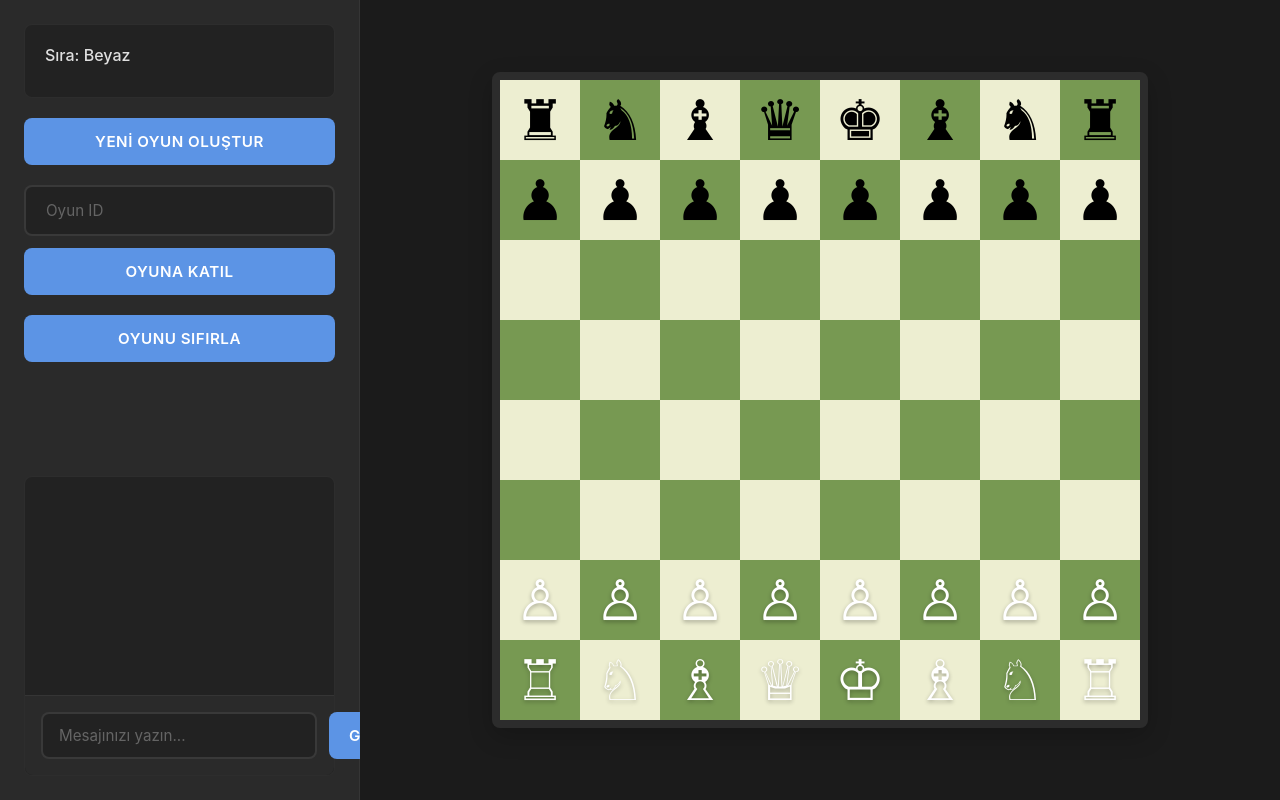
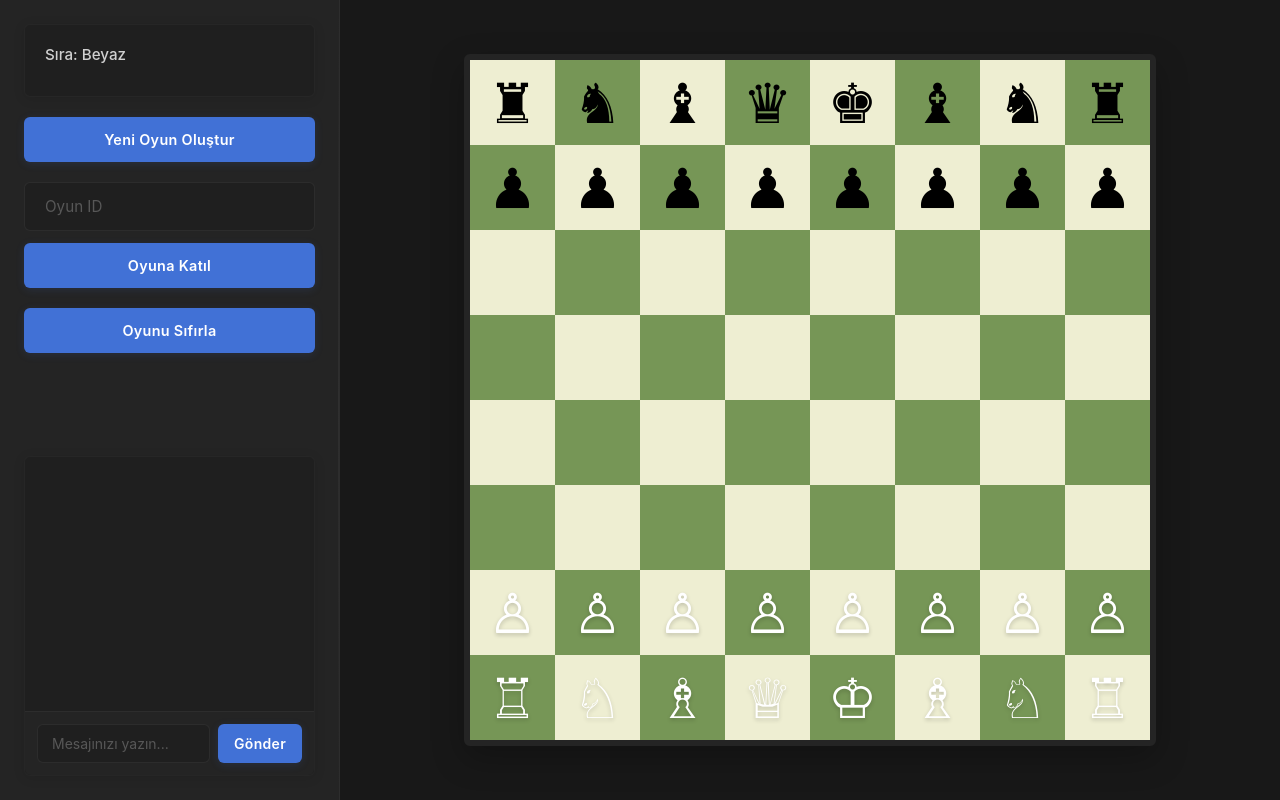
Before and after one commit to recepbulbul/chess5, a website: page public/index.html in a window 1280 px wide. Drawn offline with Linux system fonts and the light colour scheme.

Commit message:
Update style.css

```diff
--- a/public/style.css
+++ b/public/style.css
@@ -1,15 +1,15 @@
 :root {
-    --board-size: min(80vh, 700px);
+    --board-size: min(85vh, 720px);
     --square-size: calc(var(--board-size) / 8);
-    --primary-color: #1b1b1b;
-    --secondary-color: #222222;
-    --panel-bg: #2a2a2a;
-    --accent-color: #5c94e5;
-    --light-square: #edeed1;
-    --dark-square: #779952;
-    --text-color: #e0e0e0;
-    --border-radius: 8px;
-    --shadow: 0 8px 24px rgba(0, 0, 0, 0.2);
+    --primary-color: #181818;
+    --secondary-color: #1f1f1f;
+    --panel-bg: #242424;
+    --accent-color: #4171d6;
+    --light-square: #eeeed2;
+    --dark-square: #769656;
+    --text-color: #e4e4e4;
+    --border-radius: 6px;
+    --shadow: 0 12px 32px rgba(0, 0, 0, 0.25);
 }
 
 * {
@@ -17,6 +17,7 @@
     padding: 0;
     box-sizing: border-box;
     font-family: 'Inter', system-ui, -apple-system, sans-serif;
+    -webkit-font-smoothing: antialiased;
 }
 
 body {
@@ -28,7 +29,7 @@ body {
 
 .container {
     display: grid;
-    grid-template-columns: 360px 1fr;
+    grid-template-columns: 340px 1fr;
     height: 100vh;
 }
 
@@ -38,7 +39,43 @@ body {
     display: flex;
     flex-direction: column;
     gap: 1.25rem;
-    border-right: 1px solid rgba(255, 255, 255, 0.05);
+    border-right: 1px solid rgba(255, 255, 255, 0.04);
+    position: relative;
+}
+
+.game-controls::before {
+    content: '';
+    position: absolute;
+    top: 0;
+    right: 0;
+    bottom: 0;
+    width: 1px;
+    background: linear-gradient(to bottom,
+        rgba(255,255,255,0) 0%,
+        rgba(255,255,255,0.05) 50%,
+        rgba(255,255,255,0) 100%);
+}
+
+#gameInfo {
+    background: var(--secondary-color);
+    padding: 1.25rem;
+    border-radius: var(--border-radius);
+    border: 1px solid rgba(255, 255, 255, 0.03);
+    box-shadow: 0 2px 12px rgba(0, 0, 0, 0.1);
+}
+
+#currentPlayer {
+    font-size: 0.95rem;
+    font-weight: 500;
+    margin-bottom: 0.75rem;
+    color: var(--text-color);
+    opacity: 0.9;
+}
+
+#gameStatus {
+    font-weight: 600;
+    color: var(--accent-color);
+    font-size: 1.05rem;
 }
 
 .join-game {
@@ -54,21 +91,26 @@ button {
     background: var(--accent-color);
     color: #fff;
     font-weight: 600;
-    font-size: 0.95rem;
+    font-size: 0.9rem;
     cursor: pointer;
-    transition: all 0.2s ease;
-    text-transform: uppercase;
-    letter-spacing: 0.5px;
+    transition: all 0.2s cubic-bezier(0.4, 0, 0.2, 1);
+    letter-spacing: 0.3px;
+    box-shadow: 0 2px 8px rgba(65, 113, 214, 0.15);
 }
 
 button:hover {
-    background: #4a7fd1;
+    background: #5282e7;
     transform: translateY(-1px);
+    box-shadow: 0 4px 12px rgba(65, 113, 214, 0.25);
+}
+
+button:active {
+    transform: translateY(0);
 }
 
 input {
     padding: 0.875rem 1.25rem;
-    border: 2px solid rgba(255, 255, 255, 0.1);
+    border: 1px solid rgba(255, 255, 255, 0.06);
     border-radius: var(--border-radius);
     background: var(--secondary-color);
     color: var(--text-color);
@@ -79,11 +121,11 @@ input {
 
 input:focus {
     border-color: var(--accent-color);
-    background: var(--secondary-color);
+    box-shadow: 0 0 0 2px rgba(65, 113, 214, 0.1);
 }
 
 input::placeholder {
-    color: rgba(255, 255, 255, 0.3);
+    color: rgba(255, 255, 255, 0.25);
 }
 
 .board-container {
@@ -101,7 +143,8 @@ input::placeholder {
     border-radius: var(--border-radius);
     overflow: hidden;
     box-shadow: var(--shadow);
-    border: 8px solid #2c2c2c;
+    border: 6px solid #242424;
+    position: relative;
 }
 
 .square {
@@ -110,7 +153,7 @@ input::placeholder {
     display: flex;
     justify-content: center;
     align-items: center;
-    font-size: calc(var(--square-size) * 0.7);
+    font-size: calc(var(--square-size) * 0.65);
     cursor: pointer;
     transition: all 0.15s ease;
     position: relative;
@@ -125,109 +168,28 @@ input::placeholder {
 }
 
 .selected {
-    background-color: rgba(106, 164, 255, 0.5) !important;
+    background-color: rgba(106, 164, 255, 0.45) !important;
 }
 
 .valid-move::after {
     content: '';
     position: absolute;
-    width: 32%;
-    height: 32%;
-    background-color: rgba(0, 0, 0, 0.2);
+    width: 28%;
+    height: 28%;
+    background-color: rgba(0, 0, 0, 0.18);
     border-radius: 50%;
-}
-
-#gameInfo {
-    background: var(--secondary-color);
-    padding: 1.25rem;
-    border-radius: var(--border-radius);
-    border: 1px solid rgba(255, 255, 255, 0.05);
-}
-
-#currentPlayer {
-    font-size: 1rem;
-    font-weight: 500;
-    margin-bottom: 0.75rem;
-    color: var(--text-color);
-}
-
-#gameStatus {
-    font-weight: 600;
-    color: var(--accent-color);
-    font-size: 1.1rem;
-}
-
-/* Responsive Tasarım */
-@media (max-width: 1200px) {
-    .container {
-        grid-template-columns: 1fr;
-        grid-template-rows: auto 1fr;
-        height: 100vh;
-        overflow-y: auto;
-    }
-
-    .game-controls {
-        padding: 1rem;
-        border-right: none;
-        border-bottom: 1px solid rgba(255, 255, 255, 0.05);
-    }
-
-    :root {
-        --board-size: min(90vw, 80vh);
-    }
-
-    .board-container {
-        padding: 1rem;
-    }
-
-    .chat-container {
-        height: 250px;
-    }
-}
-
-/* Animasyonlar */
-@keyframes fadeIn {
-    from {
-        opacity: 0;
-        transform: scale(0.98);
-    }
-    to {
-        opacity: 1;
-        transform: scale(1);
-    }
-}
-
-.square[data-piece] {
-    animation: fadeIn 0.2s ease-out;
-}
-
-/* Özel Scrollbar */
-::-webkit-scrollbar {
-    width: 6px;
-}
-
-::-webkit-scrollbar-track {
-    background: var(--secondary-color);
-    border-radius: 3px;
-}
-
-::-webkit-scrollbar-thumb {
-    background: var(--accent-color);
-    border-radius: 3px;
-}
-
-::-webkit-scrollbar-thumb:hover {
-    background: #4a7fd1;
 }
 
 .chat-container {
     display: flex;
     flex-direction: column;
     margin-top: auto;
-    height: 300px;
+    height: 320px;
     background: var(--secondary-color);
     border-radius: var(--border-radius);
-    border: 1px solid rgba(255, 255, 255, 0.05);
+    border: 1px solid rgba(255, 255, 255, 0.03);
+    box-shadow: 0 2px 12px rgba(0, 0, 0, 0.1);
+    width: 100%;
 }
 
 .chat-messages {
@@ -246,34 +208,102 @@ input::placeholder {
     font-size: 0.925rem;
     line-height: 1.4;
     word-break: break-word;
-    border: 1px solid rgba(255, 255, 255, 0.05);
+    border: 1px solid rgba(255, 255, 255, 0.03);
+    box-shadow: 0 1px 3px rgba(0, 0, 0, 0.1);
 }
 
 .chat-input-container {
     display: flex;
-    gap: 0.75rem;
-    padding: 1rem;
-    border-top: 1px solid rgba(255, 255, 255, 0.05);
+    gap: 0.5rem;
+    padding: 0.75rem;
+    border-top: 1px solid rgba(255, 255, 255, 0.04);
     background: var(--panel-bg);
     border-radius: 0 0 var(--border-radius) var(--border-radius);
 }
 
 .chat-input-container input {
     flex: 1;
-    padding: 0.75rem 1rem;
+    min-width: 0;
+    padding: 0.625rem 0.875rem;
+    font-size: 0.875rem;
 }
 
 .chat-input-container button {
-    padding: 0.75rem 1.25rem;
-    text-transform: none;
+    padding: 0.625rem 1rem;
+    white-space: nowrap;
+    font-size: 0.875rem;
+    min-width: 80px;
 }
 
 .square[data-color="white"] {
     color: #fff;
-    text-shadow: 0 2px 4px rgba(0, 0, 0, 0.3);
+    text-shadow: 0 2px 4px rgba(0, 0, 0, 0.2);
 }
 
 .square[data-color="black"] {
     color: #000;
     text-shadow: none;
 }
+
+/* Responsive Tasarım */
+@media (max-width: 1200px) {
+    .container {
+        grid-template-columns: 1fr;
+        grid-template-rows: auto 1fr;
+        height: 100vh;
+        overflow-y: auto;
+    }
+
+    .game-controls {
+        padding: 1.25rem;
+        border-right: none;
+        border-bottom: 1px solid rgba(255, 255, 255, 0.04);
+    }
+
+    :root {
+        --board-size: min(92vw, 80vh);
+    }
+
+    .board-container {
+        padding: 1.25rem;
+    }
+
+    .chat-container {
+        height: 280px;
+        margin-bottom: 1rem;
+    }
+}
+
+/* Animasyonlar */
+@keyframes fadeIn {
+    from {
+        opacity: 0;
+        transform: scale(0.97);
+    }
+    to {
+        opacity: 1;
+        transform: scale(1);
+    }
+}
+
+.square[data-piece] {
+    animation: fadeIn 0.2s cubic-bezier(0.4, 0, 0.2, 1);
+}
+
+/* Özel Scrollbar */
+::-webkit-scrollbar {
+    width: 5px;
+}
+
+::-webkit-scrollbar-track {
+    background: var(--secondary-color);
+}
+
+::-webkit-scrollbar-thumb {
+    background: var(--accent-color);
+    border-radius: 3px;
+}
+
+::-webkit-scrollbar-thumb:hover {
+    background: #5282e7;
+}
```
